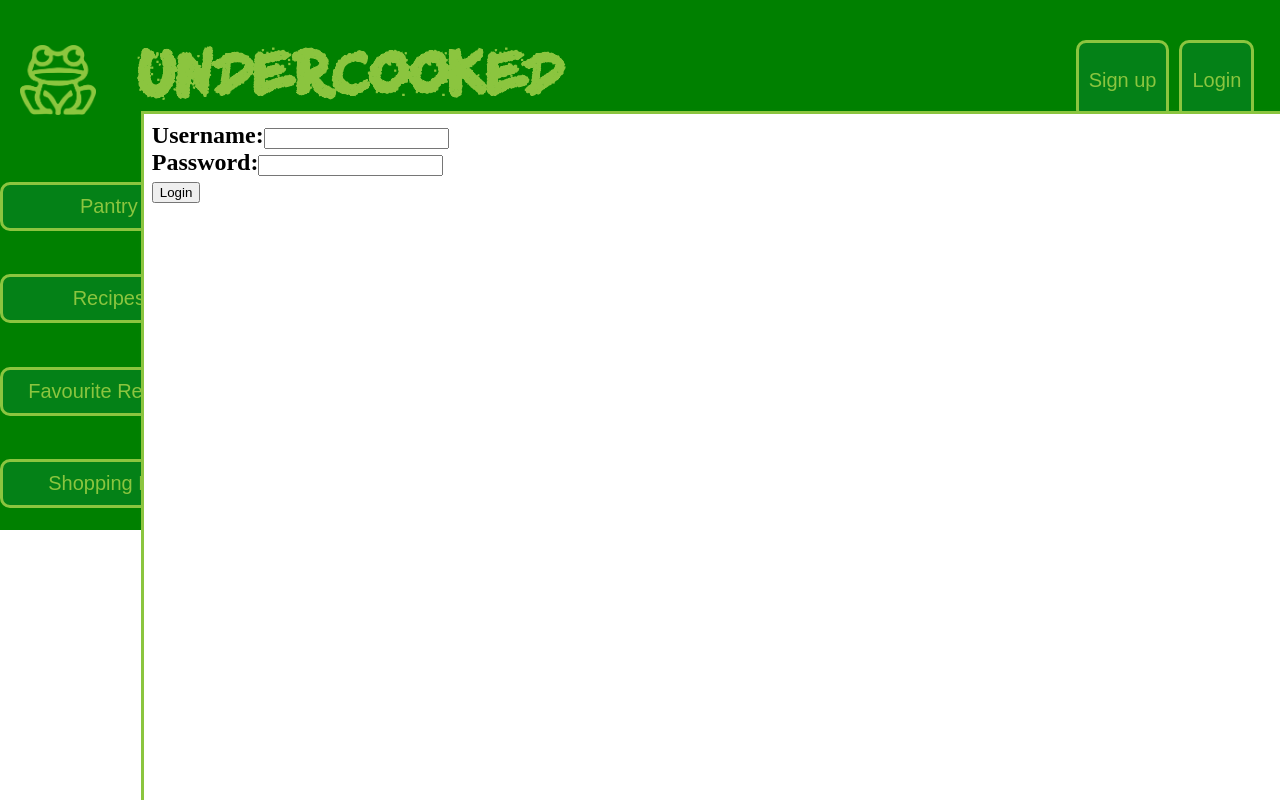
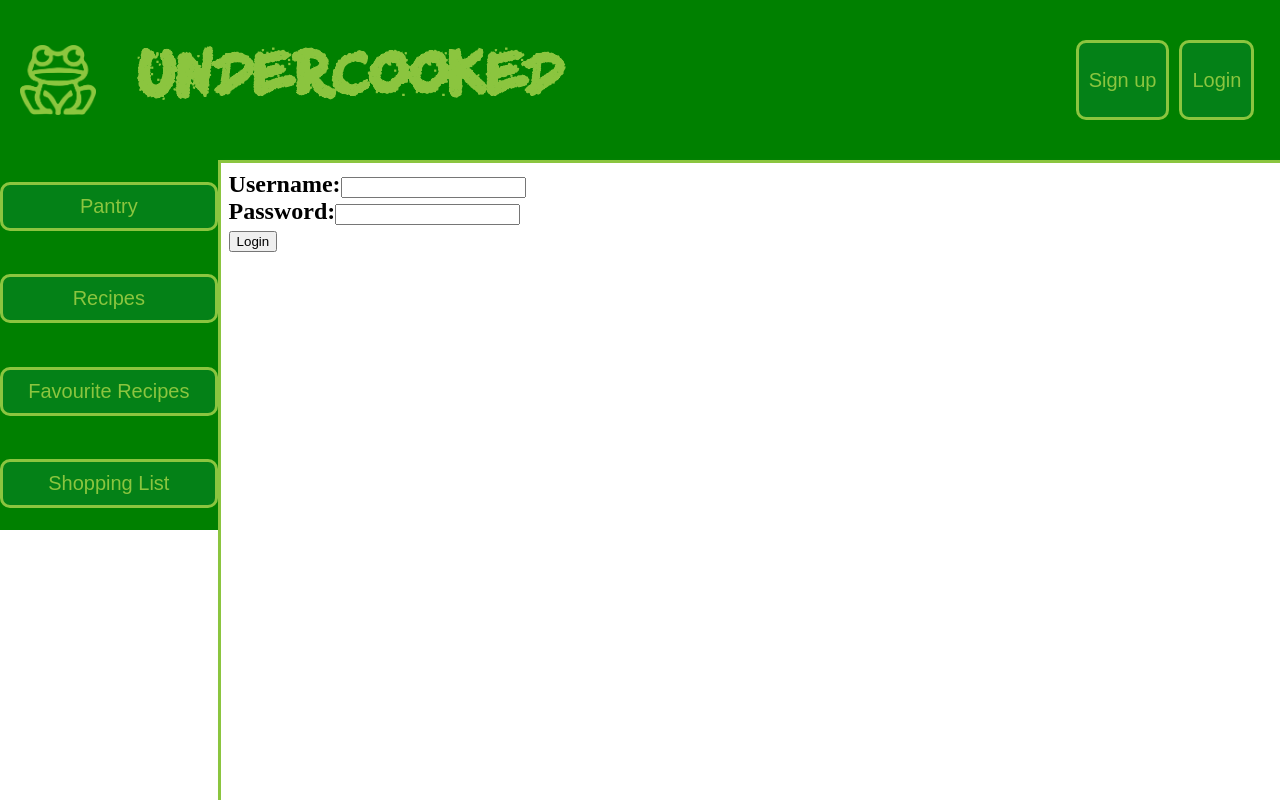
Before and after one commit to BathoBence/undercooked_frontend, a React (Vite) app in the folder undercooked/: page /login in a window 1280 px wide. Built offline with nearby package versions, Linux system fonts and the light colour scheme.

Commit message:
fix content flexbox settings

```diff
--- a/undercooked/src/Pages/Layout/Layout.css
+++ b/undercooked/src/Pages/Layout/Layout.css
@@ -97,3 +97,7 @@ a {
 .navbar {
   width: 50vh;
 }
+
+.content{
+  width: 83vw;
+}
--- a/undercooked/src/Pages/Layout/Layout.jsx
+++ b/undercooked/src/Pages/Layout/Layout.jsx
@@ -20,7 +20,7 @@ const Layout = () => {
       </div>
       <div className="body_container">
         <NavBar />
-        <Outlet />
+        <div className="content"><Outlet /></div>
       </div>
     </div>
   )
--- a/undercooked/src/Pages/Login/Login.css
+++ b/undercooked/src/Pages/Login/Login.css
@@ -1,9 +1,7 @@
 .login {
     min-height: 86vh;
     position: fixed;
-    left: 11%;
     width: 89%;
-    top: 13.9%;
     display: flex;
     flex-direction: column;
     margin: 0;
```
